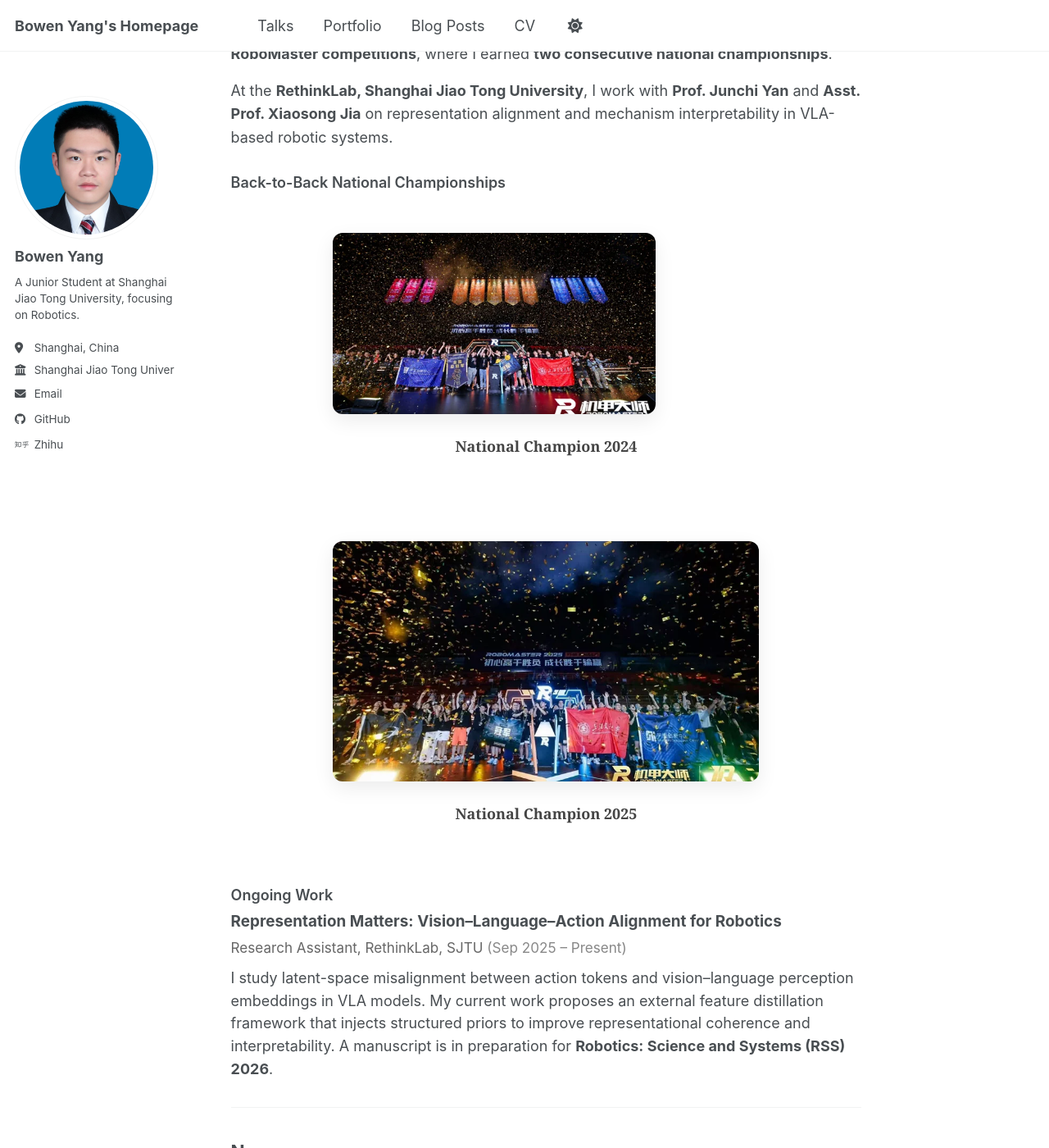
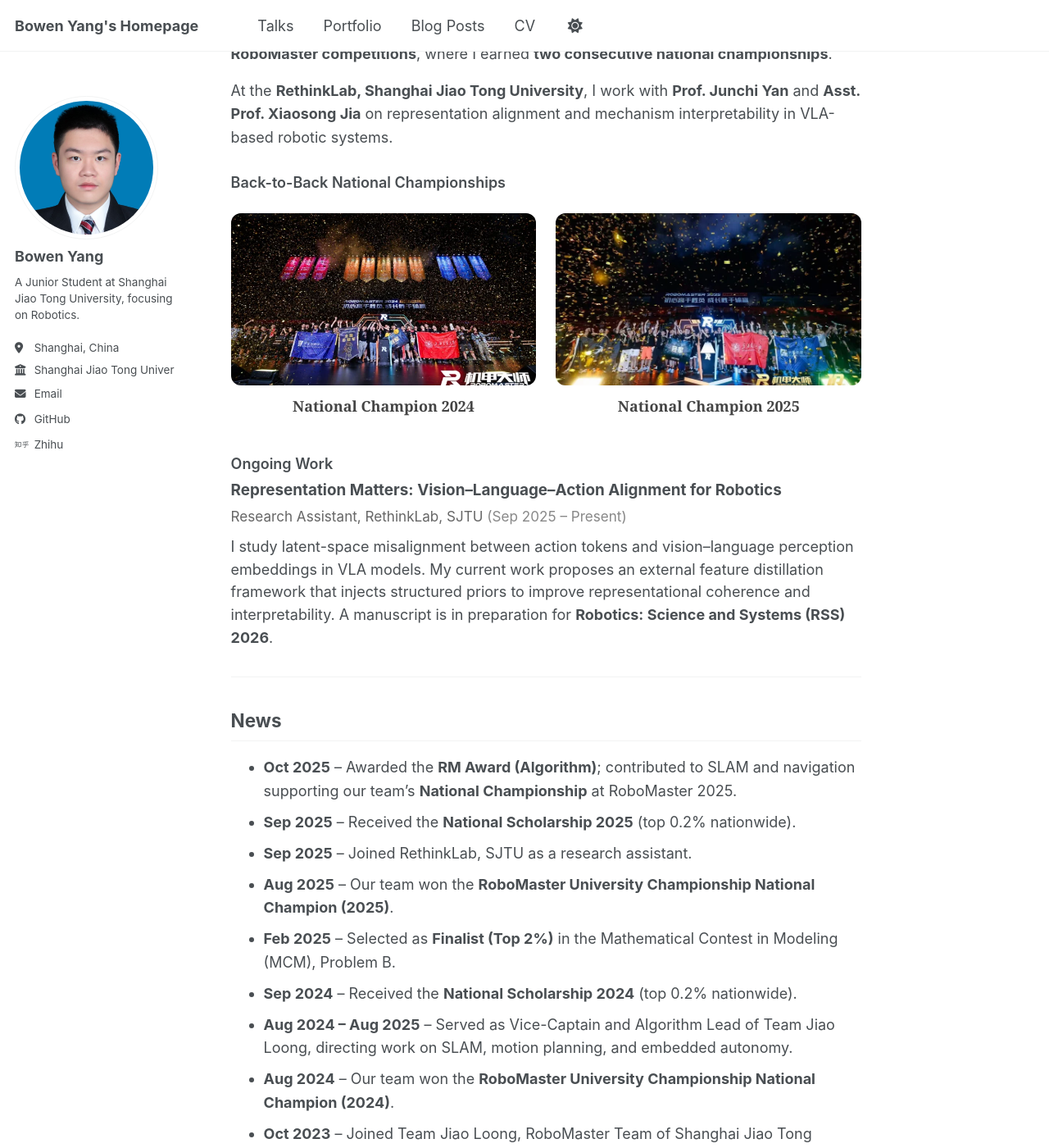
Before and after one commit to ybwowen/ybwowen.github.io, a Jekyll site: the page built from _pages/about.md, in a window 1280 px wide and 1400 px high, scrolled down 1063 px. Shown: the whole window at 82% size. Built offline with Jekyll 4.4.1, drawn with Linux system fonts in a browser that asks for light colours; a script bundle is joined from its source files by our own code; library files that are not in the unit come from our copies.

Commit message:
fix: css display

```diff
--- a/assets/css/custom.css
+++ b/assets/css/custom.css
@@ -88,52 +88,79 @@
 }
 
 /* ============================================
-   Back-to-back champion cards
+   Back-to-back champion cards (FIXED)
    ============================================ */
 
 .figure-pair {
   display: grid;
-  gap: 20px;
-  grid-template-columns: repeat(auto-fit, minmax(280px, 520px));
-  justify-items: center;
-  justify-content: center;
-  margin: 0.8rem auto 1.5rem;
+  /* 强制两列等宽，minmax(0, 1fr) 防止图片尺寸撑破网格 */
+  grid-template-columns: repeat(2, minmax(0, 1fr));
+  gap: 24px;
+  margin: 1.5rem auto 2rem;
   width: 100%;
   max-width: 1100px;
 }
 
+/* 关键修复：figure 标签默认有 margin，这会导致网格内宽度计算不一致 */
 .figure-card {
-  width: 100%;
-  max-width: 520px;
-  text-align: center !important;    /* caption 居中 */
+  margin: 0 !important;      /* 去除浏览器默认边距 */
+  width: 100%;               /* 强制占满网格单元 */
+  text-align: center !important;
+  position: relative;        /* 确保定位稳定 */
 }
 
-.figure-card img {
+/* 让 picture 负责“几何形状”和占位 */
+.figure-card picture {
+  display: block;
   width: 100%;
+  /* 这里的 aspect-ratio 非常重要，保持 16:9 */
   aspect-ratio: 16 / 9;
+  position: relative;
+  overflow: hidden;
+  border-radius: 12px;
+  /* 修复部分浏览器下图片高度坍塌的问题 */
+  background-color: #f0f0f0;
+}
+
+/* 图片绝对定位填满 picture 容器 */
+.page__content .figure-card picture > img {
+  position: absolute;
+  inset: 0;
+  width: 100% !important;
+  height: 100% !important;
   object-fit: cover;
-  border-radius: 12px;
+  display: block;
   box-shadow: 0 8px 24px rgba(0,0,0,.08);
   transition: transform .25s ease, box-shadow .25s ease;
+  margin: 0; /* 确保图片本身没有 margin */
 }
 
-.figure-card img:hover {
+.page__content .figure-card picture > img:hover {
   transform: scale(1.015);
   box-shadow: 0 10px 30px rgba(0,0,0,.15);
 }
 
 .figure-card figcaption {
-  margin-top: 0.4rem;
+  margin-top: 0.6rem;
   font-size: 1rem;
-  font-weight: 500;
+  font-weight: 600; /* 加粗一点更好看 */
   color: #444;
   text-align: center !important;
+  width: 100%;
+}
+
+/* 调整断点：建议调大一点 (比如 960px 或 1000px)
+   防止在 ipad 横屏或窄窗口下两个图片挤在一起变得太小 */
+@media (max-width: 960px) {
+  .figure-pair {
+    grid-template-columns: 1fr; /* 变为单列 */
+    max-width: 640px;           /* 限制单列时的最大宽度，防止图片过大 */
+  }
 }
 
 @media (prefers-color-scheme: dark) {
-  .figure-card figcaption {
-    color: #ccc;
-  }
+  .figure-card figcaption { color: #ccc; }
+  .figure-card picture { background-color: #333; }
 }
 
 /* ============================================
@@ -165,17 +192,3 @@
   font-size: 0.97rem;
   line-height: 1.55;
 }
-
-
-/* ===== FORCE CENTER CAPTION FOR FIGURE-CARD ===== */
-.page__content figure.figure-card {
-  text-align: center !important;
-}
-
-.page__content figure.figure-card figcaption {
-  text-align: center !important;
-  margin-left: auto !important;
-  margin-right: auto !important;
-  display: block !important;
-  width: 100% !important;
-}
```
